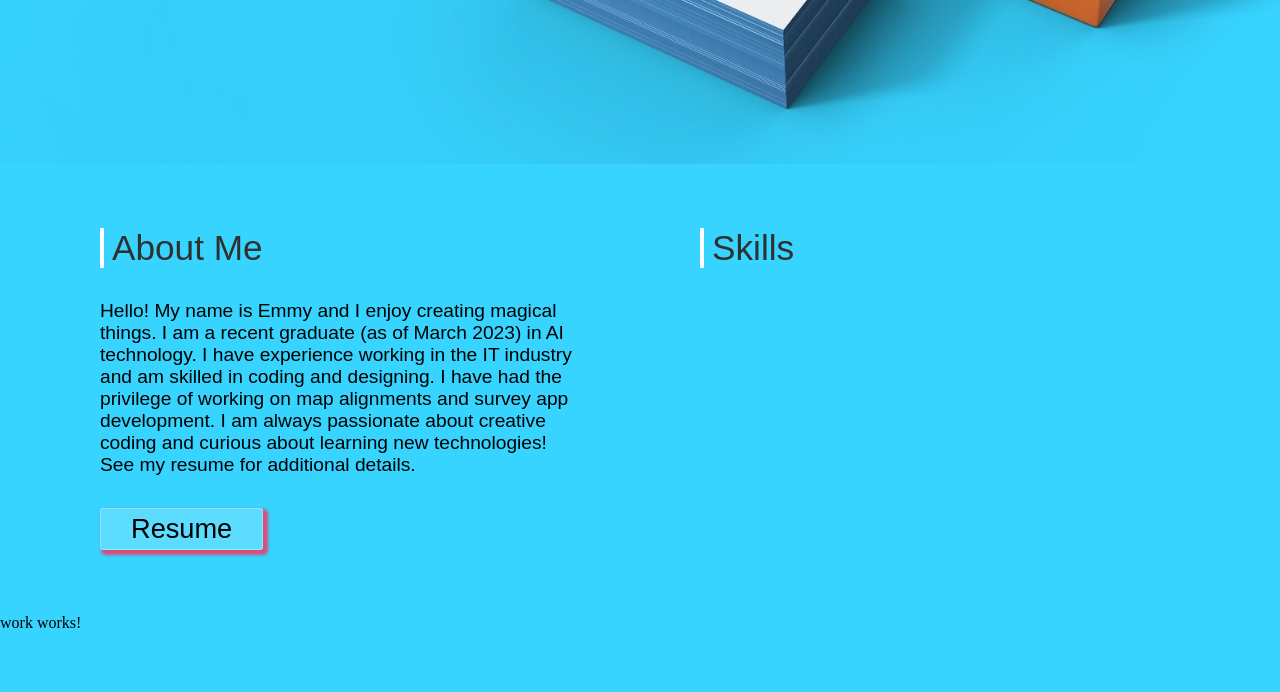
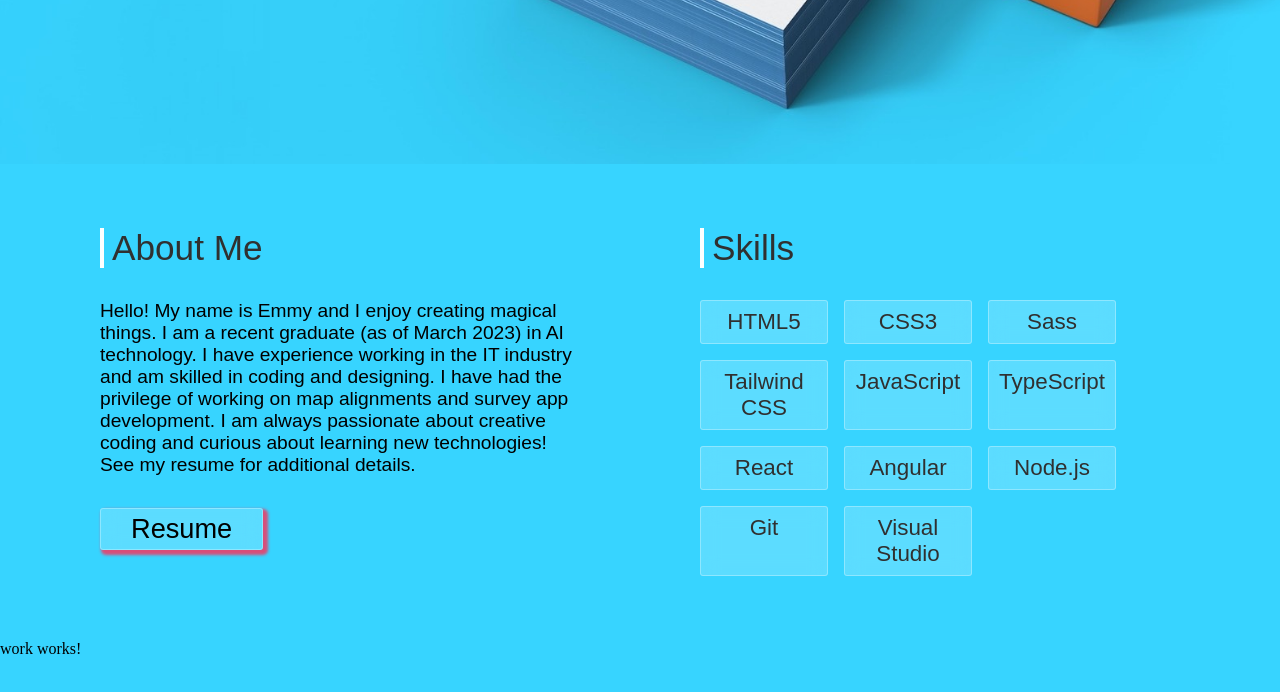
Before and after one commit to eobcre/ng-app, an Angular app: page / in a window 1280 px wide. Shown: the part 636-1328 px from the top of the page. Built offline with nearby package versions, Linux system fonts and the light colour scheme.

Commit message:
skillData import logic

```diff
--- a/src/app/components/about/about.component.ts
+++ b/src/app/components/about/about.component.ts
@@ -1,10 +1,11 @@
 import { Component } from '@angular/core';
+import { skillData } from 'src/skillData';
 
 @Component({
   selector: 'app-about',
   templateUrl: './about.component.html',
-  styleUrls: ['./about.component.scss']
+  styleUrls: ['./about.component.scss'],
 })
 export class AboutComponent {
-
+  skillData = skillData;
 }
```
